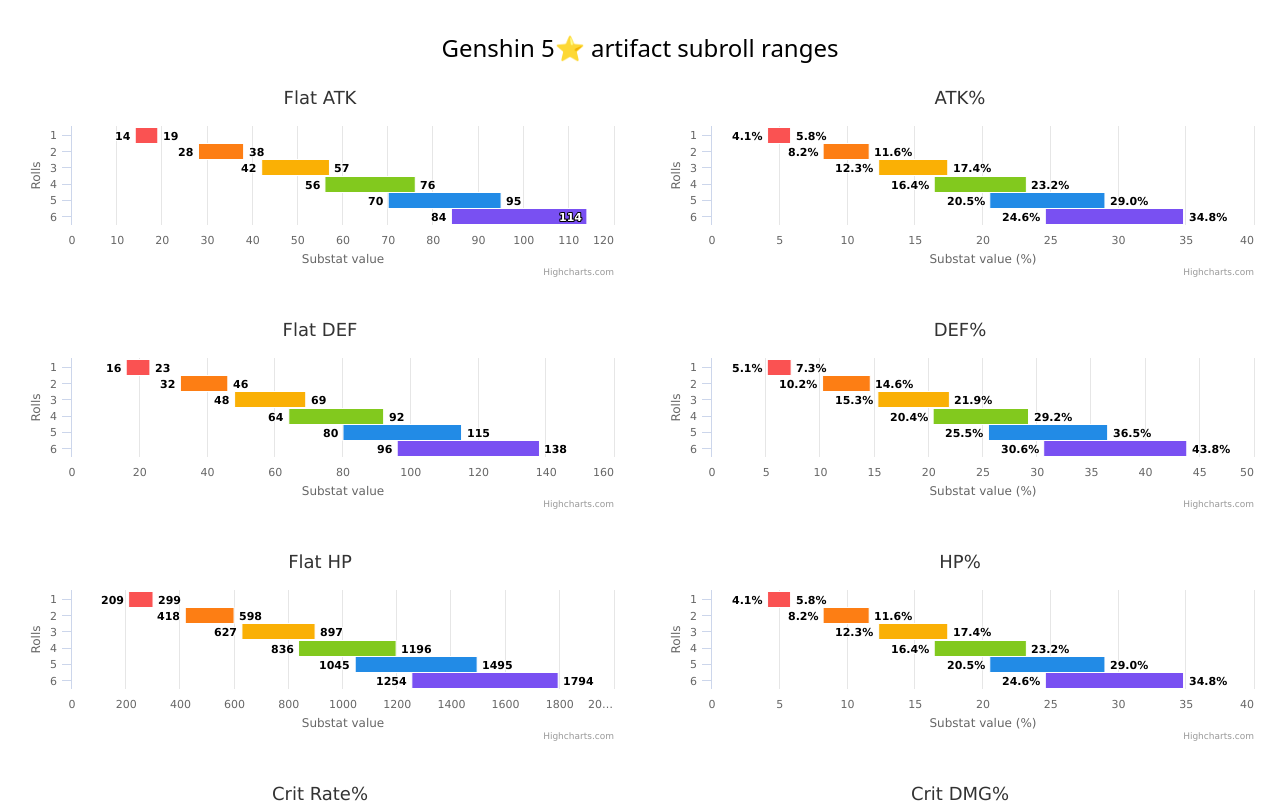
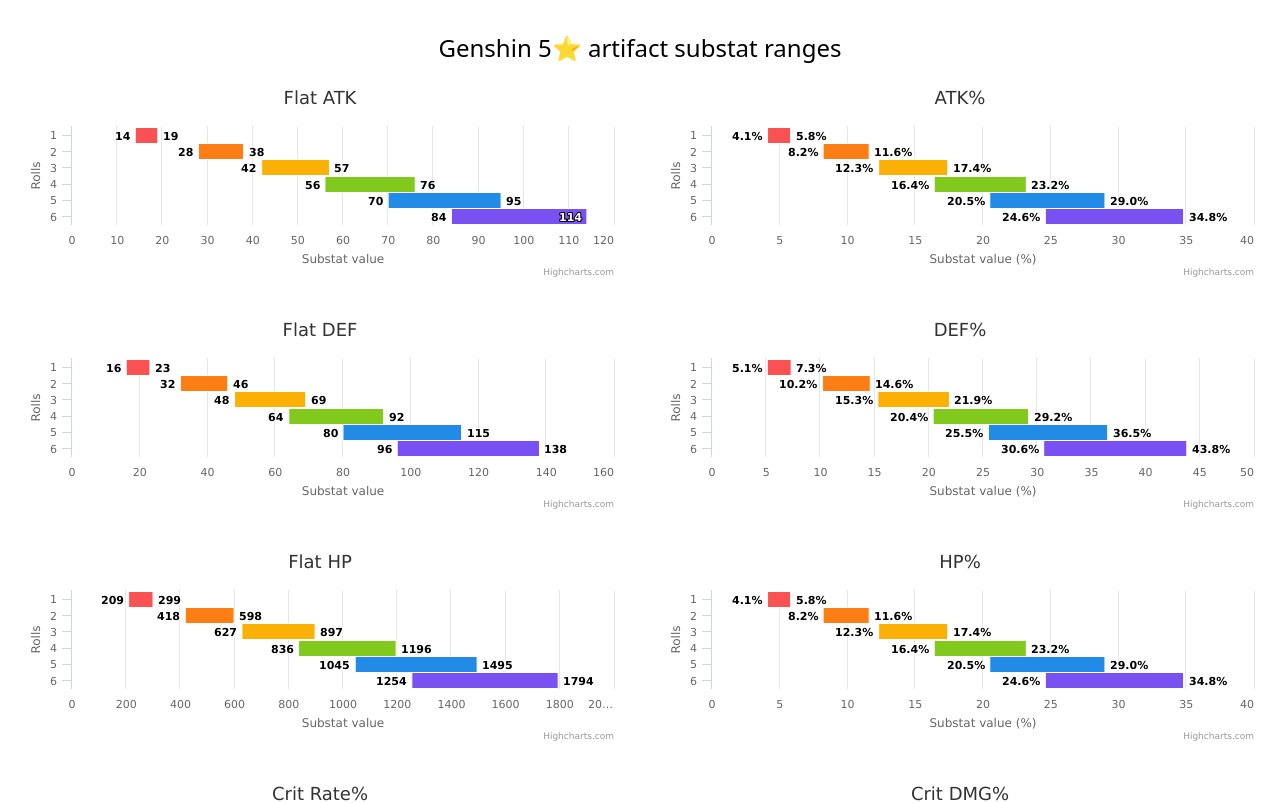
Before and after one commit to Seeker14491/genshin-substat-chart, a Svelte app: page / in a window 1280 px wide. Shown: the top 803 px of the page. Built offline with nearby package versions, Linux system fonts and the light colour scheme.

Commit message:
Change "subroll" to "substat" in heading

```diff
--- a/src/App.svelte
+++ b/src/App.svelte
@@ -4,7 +4,7 @@
 </script>
 
 <div class="flex flex-col items-center py-8">
-	<h1 class="text-2xl text-center">Genshin 5⭐ artifact subroll ranges</h1>
+	<h1 class="text-2xl text-center">Genshin 5⭐ artifact substat ranges</h1>
 	<div class="grid xl:grid-cols-2 w-full gap-8 p-4">
 		{#each substatData as sd}
 			<Chart substatData={sd} />
```
